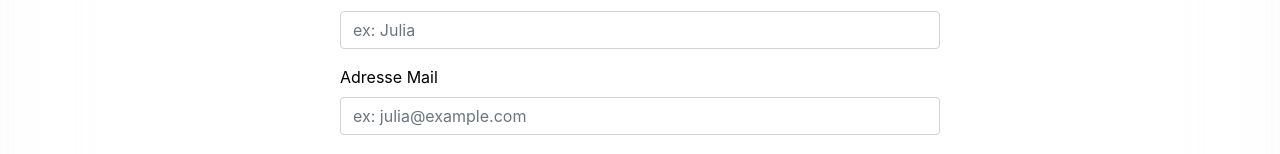
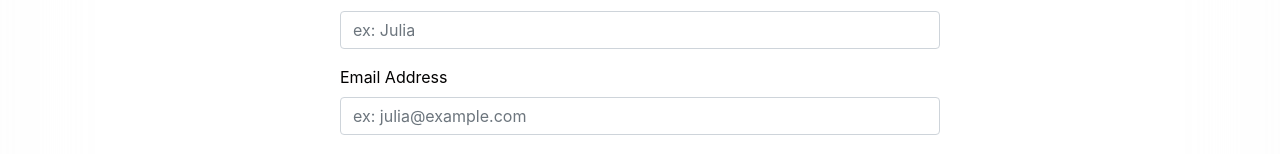
Before and after one commit to bhaskarandmr/form, a Next.js app: page / in a window 1280 px wide. Shown: the part 304-458 px from the top of the page. Built offline with nearby package versions, Linux system fonts and the light colour scheme.

Commit message:
Initialization

```diff
--- a/components/contactForm.js
+++ b/components/contactForm.js
@@ -227,7 +227,7 @@ const ContactForm = () => {
             : "" }
 
             <div className="mb-3">
-                <label htmlFor="formControlInput2" className="form-label">Adresse Mail</label>
+                <label htmlFor="formControlInput2" className="form-label">Email Address</label>
                 <input type="email" name="email" value={email} className="form-control" id="formControlInput2" placeholder="ex: julia@example.com" onChange={(e)=>{handleChangeEmail(e.target.value)}}/>
             </div>
             {errorEmail ?
--- a/styles/globals.css
+++ b/styles/globals.css
@@ -19,6 +19,12 @@ a {
 
 * {
   box-sizing: border-box;
+}
+
+.alert-purple{
+  color: #fff;
+  background-color: #715e9eb7;
+  border-color: #beb6cf;
 }
 
 .alert-blues{
@@ -44,9 +50,3 @@ a {
   background-color: #280c6c;
   border-color: #6a549e;
 }
-
-.alert-purple{
-  color: #fff;
-  background-color: #715e9eb7;
-  border-color: #beb6cf;
-}
```
